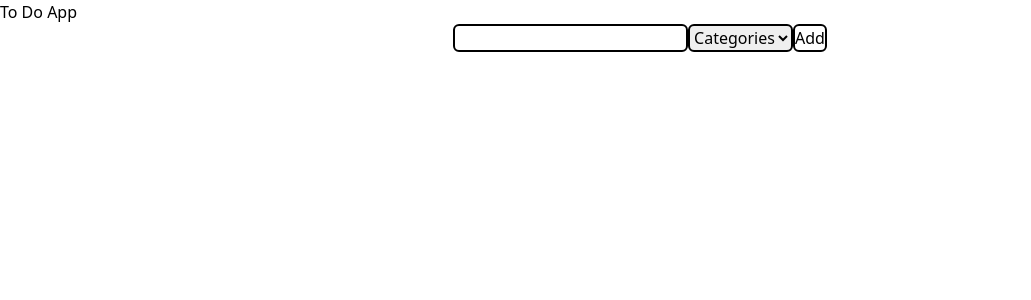
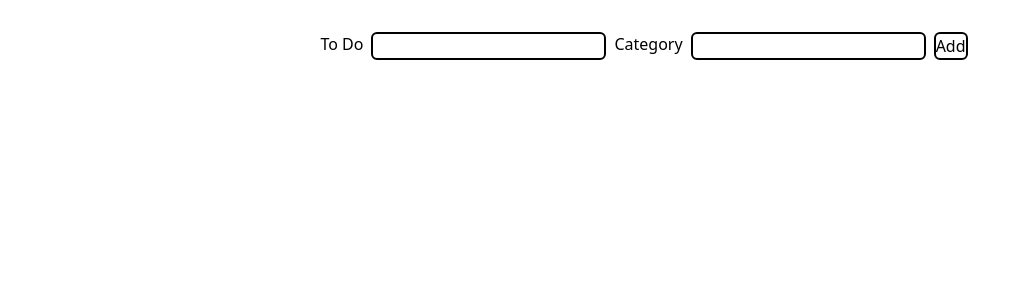
Before and after one commit to seanmartinstudio/to-do-app, a React (Create React App) app: page / in a window 1280 px wide. Shown: the top 300 px of the page, without its empty margins (0-1031 px from the left). Built offline with nearby package versions, Linux system fonts and the light colour scheme.

Commit message:
CSS and Post Requests

```diff
--- a/package.json
+++ b/package.json
@@ -6,6 +6,7 @@
     "@testing-library/jest-dom": "^5.16.4",
     "@testing-library/react": "^13.3.0",
     "@testing-library/user-event": "^13.5.0",
+    "axios": "^0.27.2",
     "react": "^18.2.0",
     "react-dom": "^18.2.0",
     "react-scripts": "5.0.1",
--- a/src/Components/AddToDo.jsx
+++ b/src/Components/AddToDo.jsx
@@ -1,49 +1,63 @@
 import React from 'react'
-import { useState } from 'react'
+import { useState, useEffect } from 'react'
+import axios from 'axios'
 
+ const toDoInitialState = {
+    name: "",
+    category_id: null,
+    complete: false
+ }
+
+ const categoryInitialState = {
+    name: ""
+ }
 
 const AddToDo = () => {
 
-// State to create controlled form
-const [toDo, setToDo] = useState("")
-const [category, setCategory] = useState("")
+// To Do State
+const [toDo, setToDo] = useState(toDoInitialState)
+// Category State
+const [category, setCategory] = useState(categoryInitialState)
 
 // To Do onChange
 const handleToDo = (event) => {
-    event.preventDefault()
-    setToDo(event.target.value)
+    setToDo({
+        ...toDoInitialState,
+        name: event.target.value
+    })
     console.log("To Do onChange =>", toDo)
 }
 
 // Category onChange
 const handleCategory = (event) => {
-    setCategory(event.target.value)
+    setCategory({
+        ...categoryInitialState,
+        name: event.target.value
+    })
     console.log("Category onChange =>", category)
 }
 
-// To Do and Category onSubmit (add API post here)
+// To Do and Category onSubmit to API
 const handleSubmit = (event) => {
     event.preventDefault()
-    console.log("To Do onSubmit =>", toDo)
+    axios.post('http://localhost:9292/add_category', category)
+    .then(() => setCategory(categoryInitialState))
     console.log("Category onSubmit =>", category)
+    // axios.post('http://localhost:9292/add_todo', toDo)
+    // .then(() => setToDo(toDoInitialState))
+    // console.log("To Do onSubmit =>", toDo)
 }
 
   return (
-    <div>
-        <form onSubmit={handleSubmit} className="flex justify-center">
+    <div className='py-8'>
+        <form onSubmit={handleSubmit} className="flex justify-center ">
 
-            <input onChange={handleToDo} value={toDo} type='text' className="resize-none rounded-md border-solid border-2 border-black" ></input>
+            <label className='px-2'>To Do</label>
+            <input onChange={handleToDo} type='text' name='To Do' className="resize-none rounded-md border-solid border-2 border-black"></input>
+            <label className='px-2'>Category</label>
+            <input onChange={handleCategory} type='text' className="resize-none rounded-md border-solid border-2 border-black"></input>
 
-            {/* <textarea onChange={handleCategory} type='text'className="resize-none rounded-md border-solid border-2 border-black" ></textarea> */}
-
-            <select onChange={handleCategory} name="categories" className="resize-none rounded-md border-solid border-2 border-black">
-                <option value="none">Categories</option>
-                <option value="Work">Work</option>
-                <option value="Personal">Personal</option>
-                <option name="Education">Education</option>
-            </select>
-
-            <button type='submit' class="border-solid border-2 border-black rounded-md">Add</button>
+            <button type='submit' class="ml-2 border-solid border-2 border-black rounded-md">Add</button>
 
         </form>
     </div>
--- a/src/Components/App.jsx
+++ b/src/Components/App.jsx
@@ -5,8 +5,8 @@ import AddToDo from './AddToDo'
 const App = () => {
   return (
     <div>
-        <h1>To Do App</h1>
         <AddToDo></AddToDo>
+        {/* List of To Do items */}
     </div>
   )
 }
--- /dev/null
+++ b/src/Components/Category.jsx
@@ -0,0 +1,9 @@
+import React from 'react'
+
+const Category = () => {
+  return (
+    <option>This is an option</option>
+  )
+}
+
+export default Category
```
Also changed, not shown: 1 other file (tests, documents, lock files or other folders).
